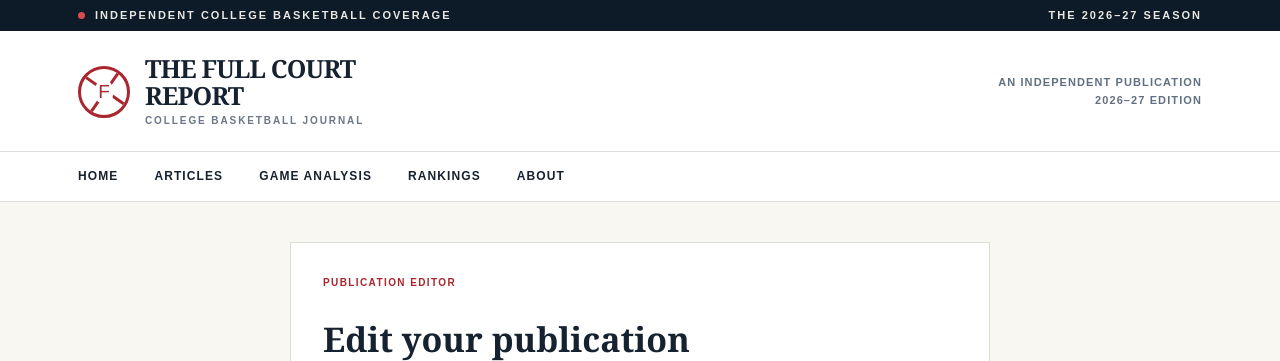
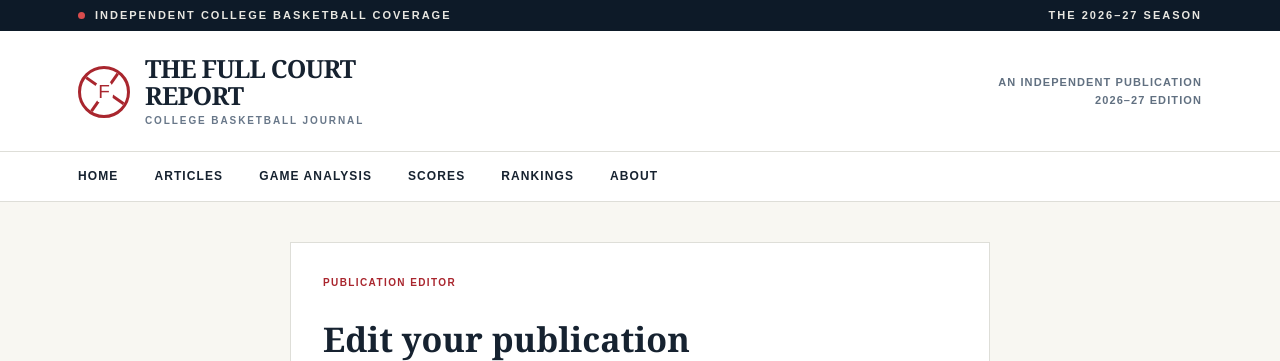
Before and after one commit to EHAARV01/college-basketball, a Jekyll site: the page built from admin/index.html, in a window 1280 px wide. Shown: the top 361 px of the page. Built offline with Jekyll 4.4.1, drawn with Linux system fonts in a browser that asks for light colours.

Commit message:
Add Scores navigation and compact homepage strip

```diff
--- a/_layouts/default.html
+++ b/_layouts/default.html
@@ -14,6 +14,8 @@
   <meta property="og:type" content="{% if page.layout == 'article' %}article{% else %}website{% endif %}">
   {% if page.image and page.image != '' %}<meta property="og:image" content="{{ page.image | prepend: site.url }}">{% endif %}
   <link rel="stylesheet" href="{{ '/assets/style.css' | relative_url }}">
+  <link rel="stylesheet" href="{{ '/assets/scores.css' | relative_url }}">
+  {% if page.url == '/' or page.scores %}<script src="{{ '/assets/scores.js' | relative_url }}" defer></script>{% endif %}
 </head>
 <body>
   <a class="skip-link" href="#main-content">Skip to content</a>
@@ -27,13 +29,15 @@
       <span class="edition">{{ publication.edition_label | escape }}<br>{{ publication.season | escape }} edition</span>
     </div>
     <nav class="nav" aria-label="Main navigation"><div class="wrap navin">
-      <a href="{{ '/' | relative_url }}">{{ publication.nav.home | escape }}</a>
+      <a href="{{ '/' | relative_url }}"{% if page.url == '/' %} aria-current="page"{% endif %}>{{ publication.nav.home | escape }}</a>
       <a href="{{ '/articles/' | relative_url }}">{{ publication.nav.latest | escape }}</a>
       <a href="{{ '/analysis/' | relative_url }}">{{ publication.nav.analysis | escape }}</a>
+      <a href="{{ '/scores/' | relative_url }}"{% if page.scores %} aria-current="page"{% endif %}>Scores</a>
       <a href="{{ '/rankings/' | relative_url }}">{{ publication.nav.rankings | escape }}</a>
       <a href="{{ '/' | relative_url }}#about">{{ publication.nav.about | escape }}</a>
     </div></nav>
   </header>
+  {% if page.url == '/' %}{% include scores-board.html compact=true %}{% endif %}
   <main id="main-content">{{ content }}</main>
   <footer class="footer"><div class="wrap foot"><strong>{{ publication.name | escape }}</strong><span>{{ publication.footer_description | escape }} · {{ publication.season | escape }}</span><a href="{{ '/admin/' | relative_url }}">{{ publication.editor_label | escape }}</a><a href="#top">Back to top ↑</a></div></footer>
 </body>
```
